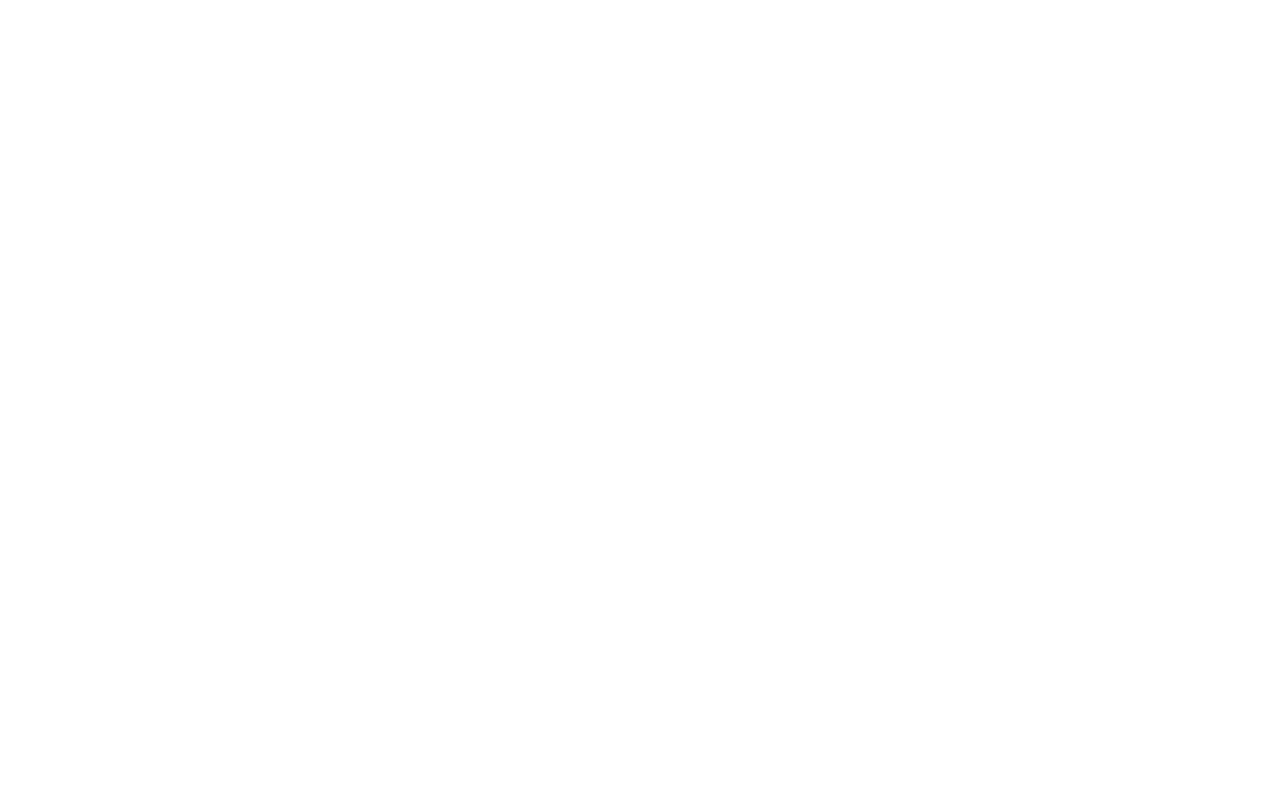
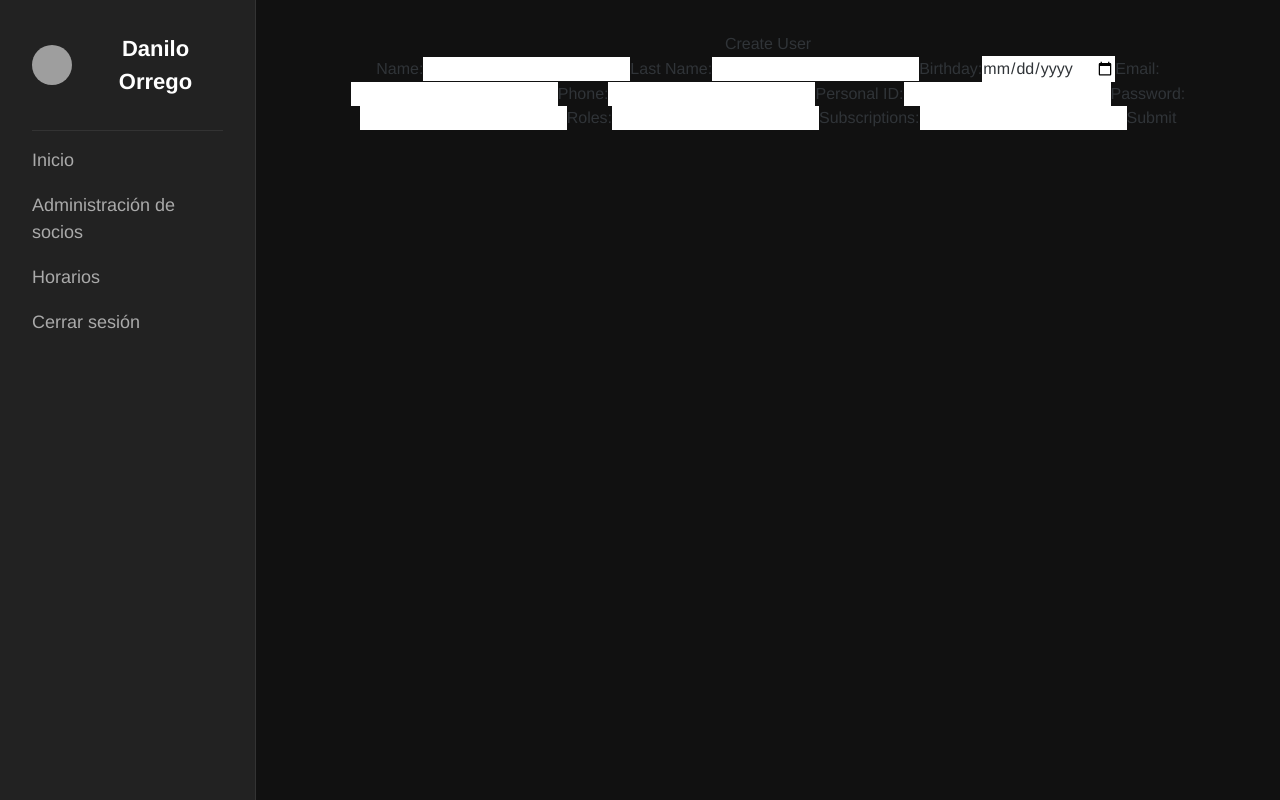
Before and after one commit to FitGoProject/fitgo-ui, a Vue app in the folder fitgo-ui/: page /create-user in a window 1280 px wide. Before the commit this address had no page. Built offline with nearby package versions, Linux system fonts and the light colour scheme; grey boxes are pictures that could not be loaded.

Commit message:
Added Create User page

```diff
--- /dev/null
+++ b/fitgo-ui/src/components/CreateUser.vue
@@ -0,0 +1,74 @@
+<template>
+    <div class="create-user">
+      <h1>Create User</h1>
+      <form @submit.prevent="createUser">
+        <label for="name">Name:</label>
+        <input id="name" v-model="user.name" required />
+
+        <label for="lastName">Last Name:</label>
+        <input id="lastName" v-model="user.lastName" required />
+
+        <label for="birthday">Birthday:</label>
+        <input id="birthday" v-model="user.birthday" type="date" />
+
+        <label for="email">Email:</label>
+        <input id="email" v-model="user.email" required type="email" />
+
+        <label for="phone">Phone:</label>
+        <input id="phone" v-model="user.phone" required />
+
+        <label for="personalId">Personal ID:</label>
+        <input id="personalId" v-model="user.personalId" required />
+
+        <label for="password">Password:</label>
+        <input id="password" v-model="user.password" required type="password" />
+
+        <!-- Simplified Roles and Subscriptions, adapt as needed -->
+        <label for="roles">Roles:</label>
+        <input id="roles" v-model="user.roles" />
+
+        <label for="subscriptions">Subscriptions:</label>
+        <input id="subscriptions" v-model="user.subscriptions" />
+
+        <button type="submit">Submit</button>
+      </form>
+    </div>
+  </template>
+
+  <script>
+  import axios from 'axios';
+
+  export default {
+    data() {
+      return {
+        user: {
+          name: '',
+          lastName: '',
+          birthday: '',
+          email: '',
+          phone: '',
+          personalId: '',
+          password: '',
+          roles: '',
+          subscriptions: '',
+        },
+      };
+    },
+    methods: {
+      async createUser() {
+        try {
+          const userToken = localStorage.getItem('user-token');
+          await axios.post('https://fit-go-api.onrender.com/api/users/register', this.user, {
+            headers: {
+              Authorization: `Bearer ${userToken}`,
+            },
+          });
+          // Redirect to user management after successful creation
+          this.$router.push('/user-management');
+        } catch (error) {
+          console.error('There was an error!', error);
+        }
+      },
+    },
+  };
+  </script>
--- a/fitgo-ui/src/components/UserManagement.vue
+++ b/fitgo-ui/src/components/UserManagement.vue
@@ -1,8 +1,9 @@
 <template>
     <div class="user-management">
         <h1 class="title">Administración de socios</h1>
-        <div class="search-box">
-            <input v-model="searchTerm" placeholder="Buscar socios..." @input="filterUsers" />
+        <div class="action-bar">
+            <input class="search-input" v-model="searchTerm" placeholder="Buscar..." @input="filterUsers" />
+            <router-link to="/create-user" class="create-user-button">Crear usuario</router-link>
         </div>
         <div class="results-box">
             <table>
@@ -70,7 +71,6 @@ export default {
 };
 </script>
 
-
 <style scoped>
 .user-management {
     padding: 1em;
@@ -83,25 +83,28 @@ export default {
     color: #fff;
 }
 
-.search-box {
-    width: 33%;
-    /* Limit width to one third of container */
-    margin-bottom: 1em;
-    text-align: left;
+.action-bar {
+  display: flex;
+  justify-content: space-between;
+  width: 100%;
+  margin-bottom: 20px; /* Space between the search bar and the results */
 }
 
-.search-box input {
-    width: 100%;
-    padding: 0.5em;
+.search-input {
+  width: 33%;
+  padding: 0.5em;
+}
+
+.create-user-button {
+  padding: 0.5em 1em;
+  background-color: #555;
+  color: white
 }
 
 .results-box {
     width: 100%;
-    /* Make the box fill its container */
     height: 500px;
-    /* Set a fixed height */
     overflow-y: auto;
-    /* Enable vertical scrolling */
     border: 1px solid #ccc;
     border-radius: 5px;
     padding: 1em;
@@ -118,10 +121,10 @@ export default {
     padding: 10px;
     text-align: left;
     color: #fff;
-    /* Set text color to white */
 }
 
 .results-box th {
     background-color: #333;
     color: #fff;
-}</style>
+}
+</style>
--- a/fitgo-ui/src/router.js
+++ b/fitgo-ui/src/router.js
@@ -3,6 +3,7 @@ import LoginPage from './components/LoginPage.vue';
 import MainLayout from './components/MainLayout.vue';
 import UserDashboard from './components/UserDashboard.vue';
 import UserManagement from './components/UserManagement.vue';
+import CreateUser from './components/CreateUser.vue';
 
 const routes = [
   {
@@ -29,6 +30,11 @@ const routes = [
         path: '',
         name: 'user-management',
         component: UserManagement,
+      },
+      {
+        path: '/create-user',
+        name: 'CreateUser',
+        component: CreateUser
       }
     ]
   },
```
